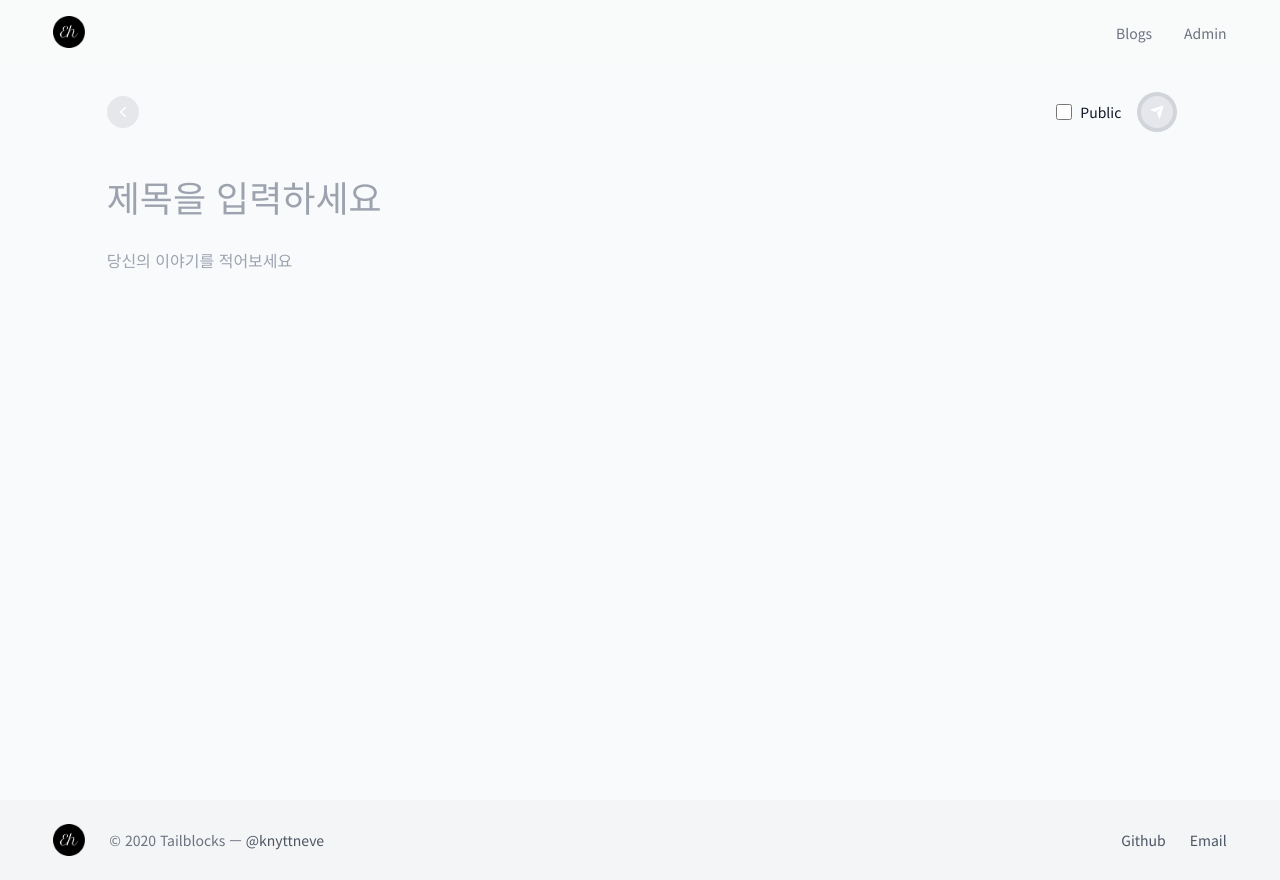
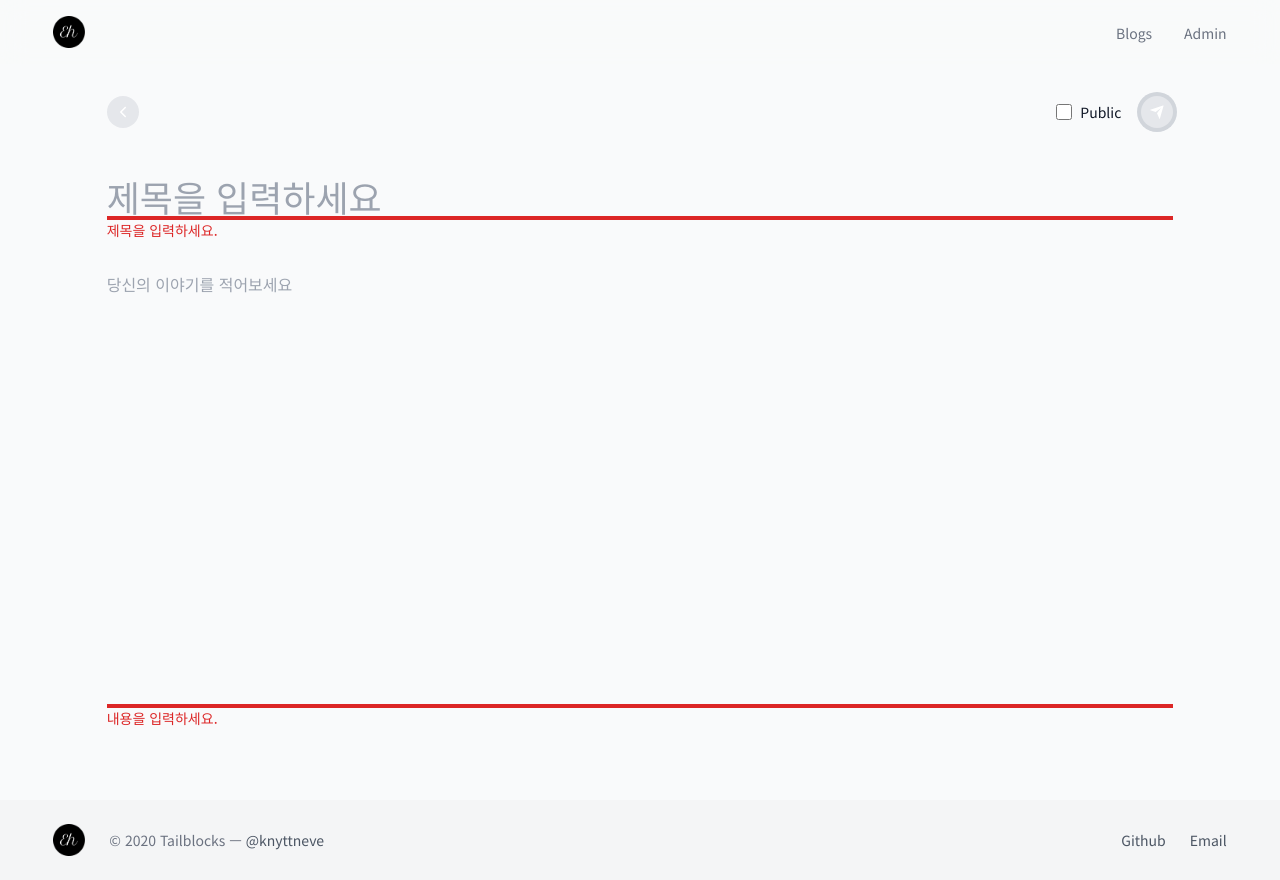
Before and after one commit to Hyeun9991/Next-Blog-01, a Next.js app: page /blogs/create in a window 1280 px wide. Both pictures are taken after a click on the button 1157 px from the left and 112 px from the top of the page. Built offline with nearby package versions, Linux system fonts and the light colour scheme; no server answers.

Commit message:
BlogForm 컴포넌트에 유효성 검사 기능 구현

```diff
--- a/components/BlogForm.tsx
+++ b/components/BlogForm.tsx
@@ -19,6 +19,8 @@ const BlogForm = ({ editing }: Props) => {
   const [originalBody, setOriginalBody] = useState<string>('');
   const [publish, setPublish] = useState<boolean>(false);
   const [originalPublish, setOriginalPublish] = useState<boolean>(false);
+  const [titleError, setTitleError] = useState<boolean>(false);
+  const [bodyError, setBodyError] = useState<boolean>(false);
 
   useEffect(() => {
     /**
@@ -64,9 +66,34 @@ const BlogForm = ({ editing }: Props) => {
   };
 
   /**
+   * title, body 유효성 체크하는 함수
+   */
+  const validateForm = () => {
+    let validated = true;
+
+    if (title === '') {
+      setTitleError(true);
+      validated = false;
+    }
+    if (body === '') {
+      setBodyError(true);
+      validated = false;
+    }
+
+    return validated;
+  };
+
+  /**
    * db에 editing이 true면 patch 메소드를 보내고, false면 post 메소드를 보내는 함수
    */
   const onSubmit = () => {
+    // 초기화
+    setTitleError(false);
+    setBodyError(false);
+
+    // 유효성 검사에 통과하지 못하면 return
+    if (!validateForm()) return;
+
     if (editing) {
       axios
         .patch(`http://localhost:3001/posts/${id}`, {
@@ -144,13 +171,18 @@ const BlogForm = ({ editing }: Props) => {
         ></label>
         <input
           type="text"
-          className="bg-gray-50 text-gray-900 text-4xl outline-none focus:border-gray-500 block w-full dark:bg-gray-700 dark:border-gray-600 dark:placeholder-gray-400 dark:text-white dark:focus:ring-gray-500 dark:focus:border-gray-500"
+          className={`bg-gray-50 text-gray-900 text-4xl outline-none focus:border-gray-500 block w-full dark:bg-gray-700 dark:border-gray-600 dark:placeholder-gray-400 dark:text-white dark:focus:ring-gray-500 dark:focus:border-gray-500 ${
+            titleError ? 'border-b-4 border-red-600' : ''
+          }`}
           value={title}
           placeholder="제목을 입력하세요"
           onChange={(event) => {
             setTitle(event.target.value);
           }}
         />
+        {titleError && (
+          <p className="text-red-600 text-sm">제목을 입력하세요.</p>
+        )}
       </div>
       <div className="mb-3">
         <label
@@ -158,7 +190,9 @@ const BlogForm = ({ editing }: Props) => {
           className="block mb-2 text-sm font-medium text-gray-900 dark:text-white"
         ></label>
         <textarea
-          className="bg-gray-50 text-gray-900 text-md resize-none outline-none	 focus:ring-gray-500 focus:border-gray-500 block w-full dark:bg-gray-700 dark:border-gray-600 dark:placeholder-gray-400 dark:text-white dark:focus:ring-gray-500 dark:focus:border-gray-500"
+          className={`bg-gray-50 text-gray-900 text-md resize-none outline-none	 focus:ring-gray-500 focus:border-gray-500 block w-full dark:bg-gray-700 dark:border-gray-600 dark:placeholder-gray-400 dark:text-white dark:focus:ring-gray-500 dark:focus:border-gray-500 ${
+            bodyError ? 'border-b-4 border-red-600' : ''
+          }`}
           rows={18}
           value={body}
           placeholder="당신의 이야기를 적어보세요"
@@ -166,6 +200,9 @@ const BlogForm = ({ editing }: Props) => {
             setBody(event.target.value);
           }}
         />
+        {bodyError && (
+          <p className="text-red-600 text-sm">내용을 입력하세요.</p>
+        )}
       </div>
     </div>
   );
--- a/db.json
+++ b/db.json
@@ -104,6 +104,13 @@
       "publish": false,
       "createdAt": 1680505570108,
       "id": 21
+    },
+    {
+      "title": "ㅁㅇㄴ",
+      "body": "sdads",
+      "publish": false,
+      "createdAt": 1680506520548,
+      "id": 22
     }
   ]
 }
```
